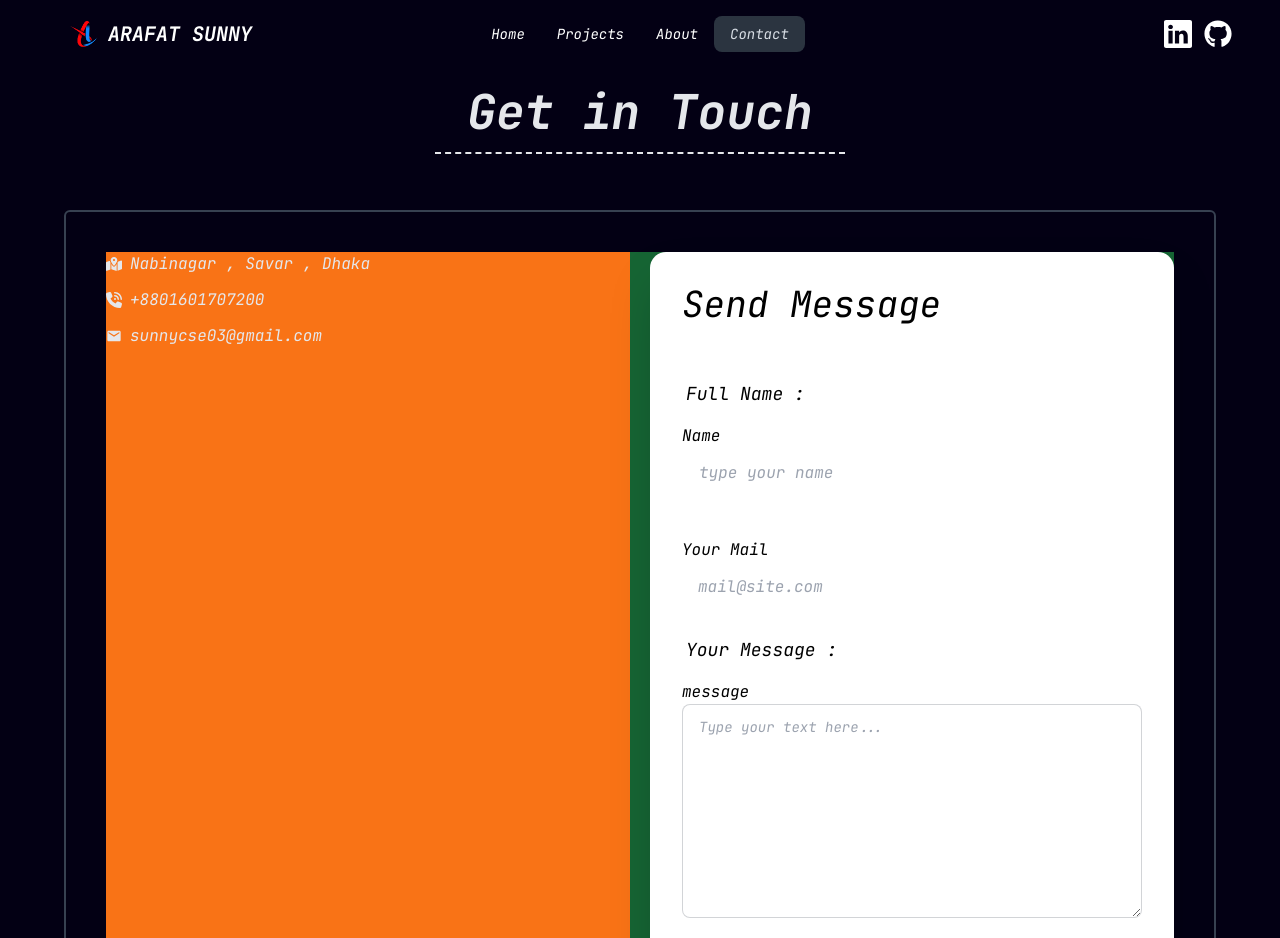
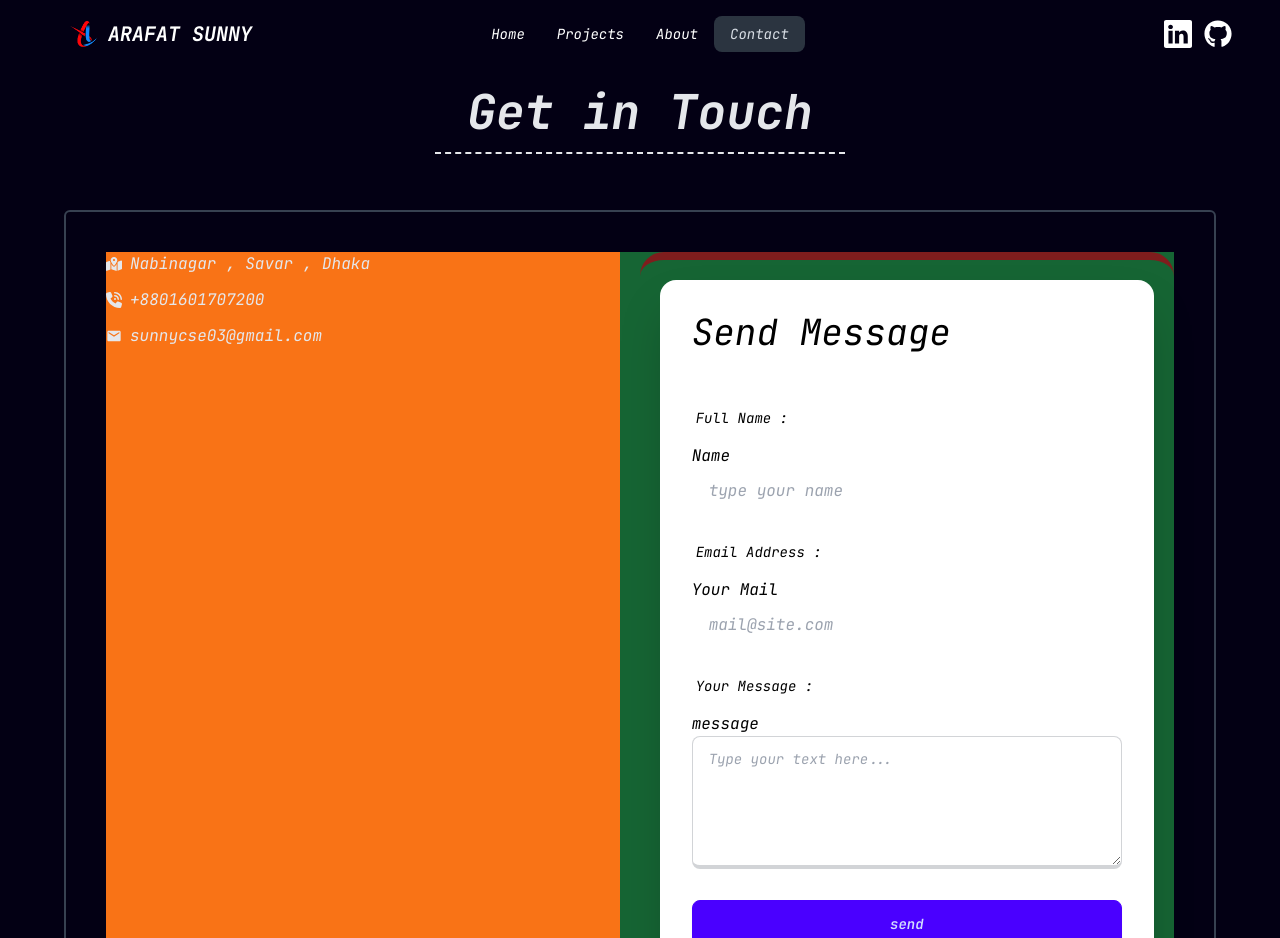
Before and after one commit to ah-sunny/portfolio-suuny, a React (Vite) app: page /contact-me in a window 1280 px wide. Shown: the top 938 px of the page. Built offline with nearby package versions, Linux system fonts and the light colour scheme.

Commit message:
contact file working

```diff
--- a/src/component/ContactMe.jsx
+++ b/src/component/ContactMe.jsx
@@ -1,9 +1,43 @@
 // import { BsLinkedin } from "react-icons/bs";
+import React from "react";
 import { FaMapLocationDot, FaPhoneVolume } from "react-icons/fa6";
 import { MdEmail } from "react-icons/md";
 // import { Link } from "react-router-dom";
 
 const ContactMe = () => {
+
+
+
+
+  const [result, setResult] = React.useState("");
+
+  const onSubmit = async (event) => {
+    event.preventDefault();
+    setResult("Sending....");
+    const formData = new FormData(event.target);
+
+    formData.append("access_key", "c258c0f4-9700-423f-bc2b-68694d1b3be7");
+
+    const response = await fetch("https://api.web3forms.com/submit", {
+      method: "POST",
+      body: formData
+    });
+
+    const data = await response.json();
+
+    if (data.success) {
+      setResult("Form Submitted Successfully");
+      event.target.reset();
+    } else {
+      console.log("Error", data);
+      setResult(data.message);
+    }
+  };
+
+
+
+
+
   return (
     <div className="text-gray-200 pb-10 ">
       <div>
@@ -48,51 +82,53 @@ const ContactMe = () => {
             </div>
 
             {/* contact for */}
-            <div className="w-full">
+            <div className="w-full  border-t-8 rounded-3xl border-red-900 p-5">
               <div className="hero  text-black">
                 <div className="card bg-base-100 w-full shrink-0 shadow-2xl">
 
 
-                  <form className="card-body ">
+                  <form onSubmit={onSubmit} className="card-body ">
                   <h1 className="text-4xl mb-10">Send Message</h1>
                     <div className="form-control  mb-2.5 ">
                       <label className="label">
-                        <span className="label-text text-lg text-black ">Full Name : </span>
+                        <span className="label-text text-md text-black ">Full Name : </span>
                       </label>
                       <label className="floating-label mt-2  ">
                         <span >Name</span>
-                        <input type="text" placeholder="type your name" className="input w-full focus:outline-none " />
+                        <input type="text" name="name" placeholder="type your name" className="input w-full  border-b-4 focus:outline-none " />
                       </label>
                     </div>
 
                     <div className="form-control mb-2.5 ">
                       <label className="label">
-                        {/* <span className="label-text text-lg text-black ">Email Address : </span> */}
+                        <span className="label-text text-md text-black ">Email Address : </span>
                       </label>
                       <label className="floating-label mt-2  ">
                         <span >Your Mail</span>
-                        <input type="text" placeholder="mail@site.com" className="input border-none border-b-4 border-red-800 w-full focus:outline-none " />
+                        <input type="text" name="email" placeholder="mail@site.com" className="input  border-b-4 w-full focus:outline-none " />
                       </label>
                     </div>
 
                     <div className="form-control mb-4">
                       <label className="label">
-                        <span className="label-text text-lg text-black ">Your Message : </span>
+                        <span className="label-text text-md text-black ">Your Message : </span>
                       </label>
                       <label className="floating-label mt-2  ">
                         <span >message</span>
                         <textarea
-                          rows="7"
+                          rows="4"
+                          name="message"
                           placeholder="Type your text here..."
-                          className="textarea textarea-bordered  w-full focus:outline-none  "
+                          className="textarea textarea-bordered border-b-4  w-full focus:outline-none  "
                         ></textarea>
                         {/* <input type="text" placeholder="type your message" className="textarea h-36 input input-lg focus:outline-none " /> */}
                       </label>
                     </div>
                     <div className="form-control">
-                      <button className="btn btn-primary">send</button>
+                      <button type="submit" className="btn btn-primary">send</button>
                     </div>
                   </form>
+                  <span>{result}</span>
                 </div>
               </div>
             </div>
```
